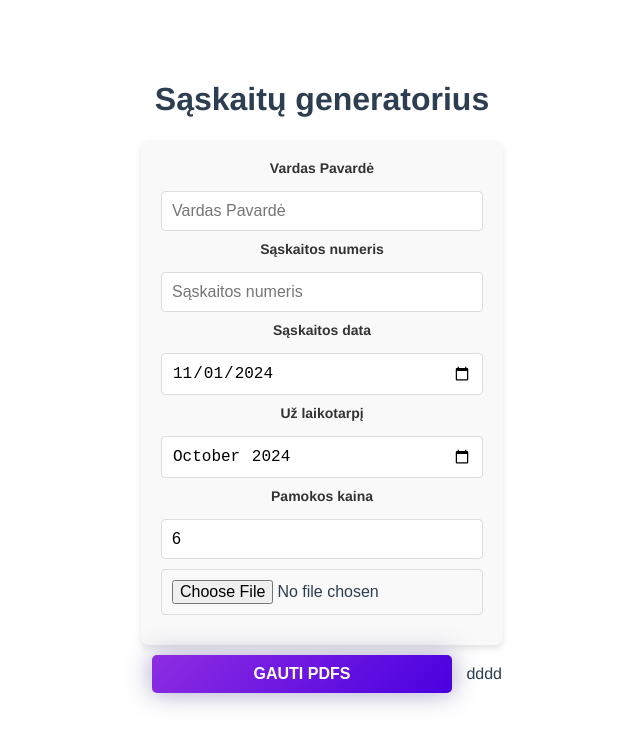
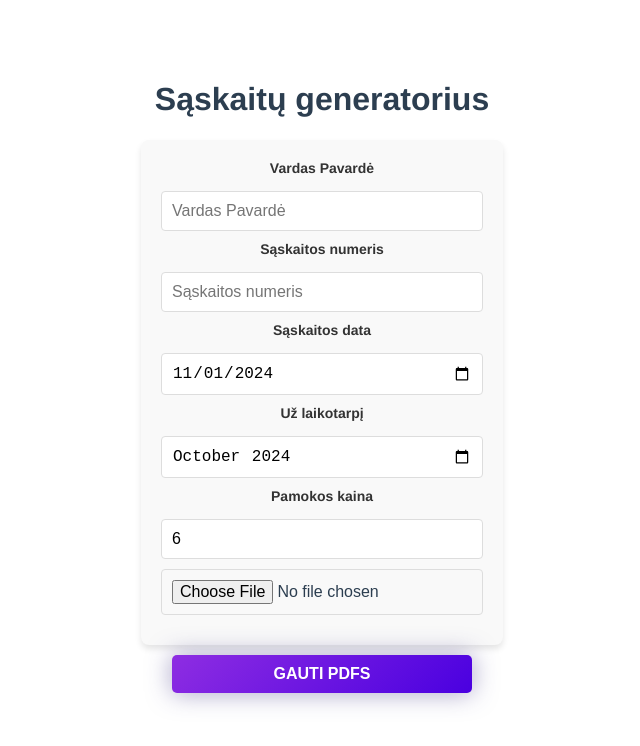
Before and after one commit to JustinaJur/bill, a Vue app: page / in a window 1280 px wide. Shown: the top 746 px of the page, without its empty margins (318-958 px from the left). Built offline with nearby package versions, Linux system fonts and the light colour scheme.

Commit message:
clean up

```diff
--- a/src/components/BillGenerator.vue
+++ b/src/components/BillGenerator.vue
@@ -32,8 +32,6 @@
       >
         Gauti PDFS
       </button>
-      dddd
-      {{ no }}
     </div>
   </div>
 </template>
```
